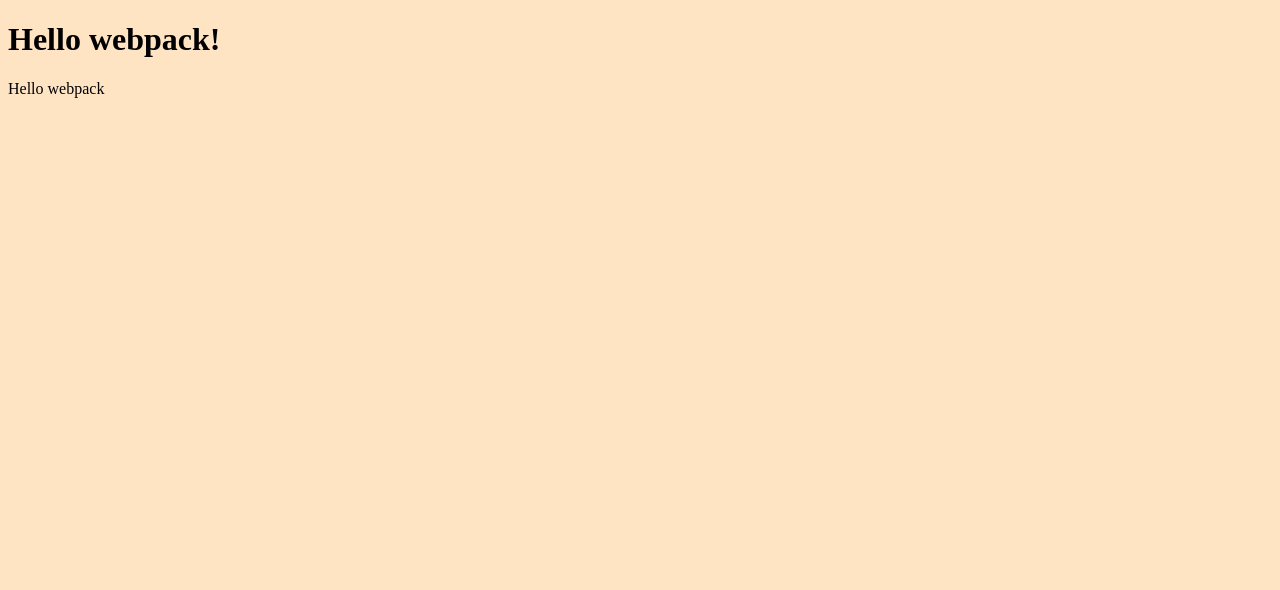
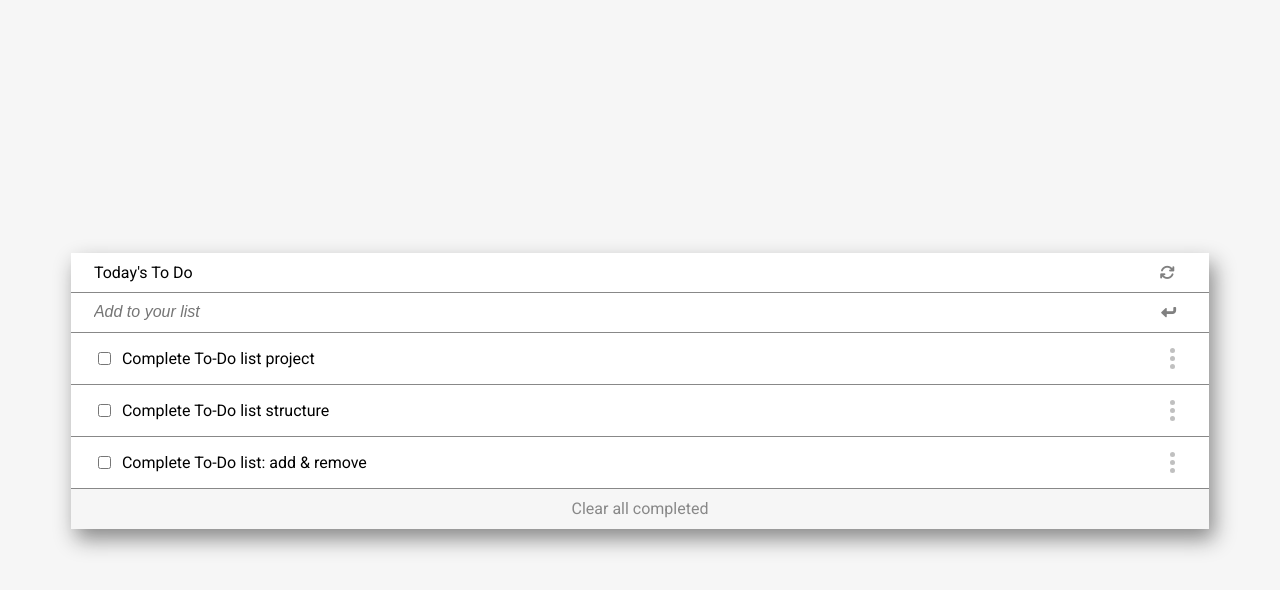
Before and after one commit to momo-87/to-do-list, a website built with webpack: page src/index.html in a window 1280 px wide. Built offline with nearby package versions, Linux system fonts and the light colour scheme.

Commit message:
To Do list page structure builded

```diff
--- a/src/index.html
+++ b/src/index.html
@@ -3,9 +3,24 @@
 <head>
     <meta charset="UTF-8">
     <meta name="viewport" content="width=device-width, initial-scale=1.0">
-    <title>Wbpack Exercise</title>
+    <script src="https://kit.fontawesome.com/4a3fcfc5e4.js" crossorigin="anonymous"></script>
+    <title>To-Do List</title>
 </head>
 <body>
-    <h1>Hello webpack!</h1>
+    <div class="to-do-section">
+        <div class="to-do-list-box">
+            <div class="titleBox">
+                <div class="to-do-title flex-row">Today's To Do</div>
+                <i class="fa fa-refresh"></i>
+            </div>
+            <div class="inputBox">
+                <label for="task-description"></label>
+                <input id="task-description" type="text" placeholder="Add to your list" name="task-description" class="description-input">
+                <i class="fa-solid fa-turn-down fa-rotate-90"></i>
+            </div>
+            <!-- taskBoxs loaded dynamically -->
+        </div>
+        <div class="clear-all-completed flex-row">Clear all completed</div>
+    </div>
 </body>
 </html>
--- a/src/index.js
+++ b/src/index.js
@@ -1,12 +1,50 @@
-import _ from 'lodash';
+// import _ from 'lodash';
 import './style.css';
-const component = () => {
-    const element = document.createElement('div');
 
-    // Lodash, now imported by this script
-    element.innerHTML = _.join(['Hello', 'webpack'], ' ');
+// Array of tasks
+const tasks = [
+  {
+    description: 'Complete To-Do list project',
+    completed: false,
+    index: Date.now().toString(),
+  },
+  {
+    description: 'Complete To-Do list structure',
+    completed: true,
+    index: Date.now().toString(),
+  },
+  {
+    description: 'Complete To-Do list: add & remove',
+    completed: false,
+    index: Date.now().toString(),
+  },
+];
 
-    return element;
+// Select the to-do list placeholder div
+const toDoListBox = document.querySelector('.to-do-list-box');
+
+// A function to iterate over the tasks array and populate an HTML list item element for each task
+const populateHtmlForEachTask = () => {
+  const taskBox = [];
+  for (let i = 0; i < tasks.length; i += 1) {
+    taskBox[i] = document.createElement('div');
+    taskBox[i].classList.add('flex-row', 'task-box');
+    taskBox[i].contentEditable = true;
+    for (let j = i; j < tasks.length; j += 1) {
+      if (tasks[j].index < tasks[i].index) {
+        // variables swapped in one destructuring assignment
+        [tasks[i], tasks[j]] = [tasks[j], tasks[i]];
+      }
+      taskBox[i].innerHTML = `<div class = "checkBox-and-description-box flex-row">
+                                        <input class = "check-box" type = "checkBox">
+                                        <p class = "task-description">${tasks[i].description}</p>
+                                     </div>
+                                    <div class = "dots-box flex-column"><span class = "dot"></span><span class = "dot"></span><span class = "dot"></span></div>
+                                     `;
+    }
+    toDoListBox.appendChild(taskBox[i]);
   }
+};
 
-  document.body.appendChild(component());
+// Call the populateHtmlForEachTask function to populate the HTML list item element for each task
+populateHtmlForEachTask();
--- a/src/style.css
+++ b/src/style.css
@@ -1,3 +1,126 @@
+@import url('https://fonts.googleapis.com/css2?family=Roboto:wght@300;400&display=swap');
+
+* {
+  box-sizing: border-box;
+  font-size: 1rem;
+}
+
+.flex-row {
+  display: flex;
+  flex-direction: row;
+}
+
+.flex-column {
+  display: flex;
+  flex-direction: column;
+}
+
 body {
-    background-color: bisque;
+  font-family: 'Roboto', sans-serif;
+  background-color: #f6f6f6;
 }
+
+.to-do-section {
+  width: 90%;
+  margin: 20% 5%;
+  box-shadow: 5px 10px 20px #888;
+}
+
+.to-do-list-box {
+  background-color: white;
+}
+
+.to-do-title {
+  border-bottom: 1px solid #888;
+  height: 40px;
+  align-items: center;
+  padding-left: 2%;
+}
+
+.titleBox,
+.inputBox {
+  position: relative;
+}
+
+.titleBox i,
+.inputBox i {
+  position: absolute;
+  color: gray;
+  right: 3%;
+  top: 12px;
+  font-size: 15px;
+}
+
+.titleBox i:hover,
+.inputBox i:hover {
+  cursor: pointer;
+}
+
+.description-input {
+  width: 100%;
+  height: 40px;
+  border: none;
+  border-bottom: 1px solid #888;
+  padding-left: 2%;
+}
+
+.description-input:focus {
+  outline: none;
+}
+
+.description-input::placeholder {
+  font-style: italic;
+}
+
+.task-box {
+  border-bottom: 1px solid #888;
+  align-items: center;
+  justify-content: space-between;
+}
+
+.task-box:focus {
+  outline: none;
+  background-color: #e4e3ae;
+}
+
+.checkBox-and-description-box {
+  padding-left: 2%;
+  gap: 0.5rem;
+}
+
+.check-box:hover {
+  cursor: pointer;
+}
+
+.dots-box {
+  gap: 0.2rem;
+  padding-right: 3%;
+}
+
+.dot {
+  height: 5px;
+  width: 5px;
+  background-color: #8888;
+  border-radius: 50%;
+  display: inline-block;
+}
+
+.dots-box:hover {
+  cursor: url('../assets/cursor.png'), move;
+}
+
+.dots-box:hover .dot {
+  background-color: #888;
+}
+
+.clear-all-completed {
+  height: 40px;
+  align-items: center;
+  justify-content: center;
+  color: #888;
+}
+
+.clear-all-completed:hover {
+  cursor: pointer;
+  text-decoration: underline;
+}
```
Also changed, not shown: package.json (+9 -0 lines), .github/workflows/linters.yml (added), assets/cursor.png (added), dist/d3b0679ac82fe3bee0cf.png (added), dist/index.html, dist/main.js, dist/main.js.LICENSE.txt (deleted), 1 other file.
